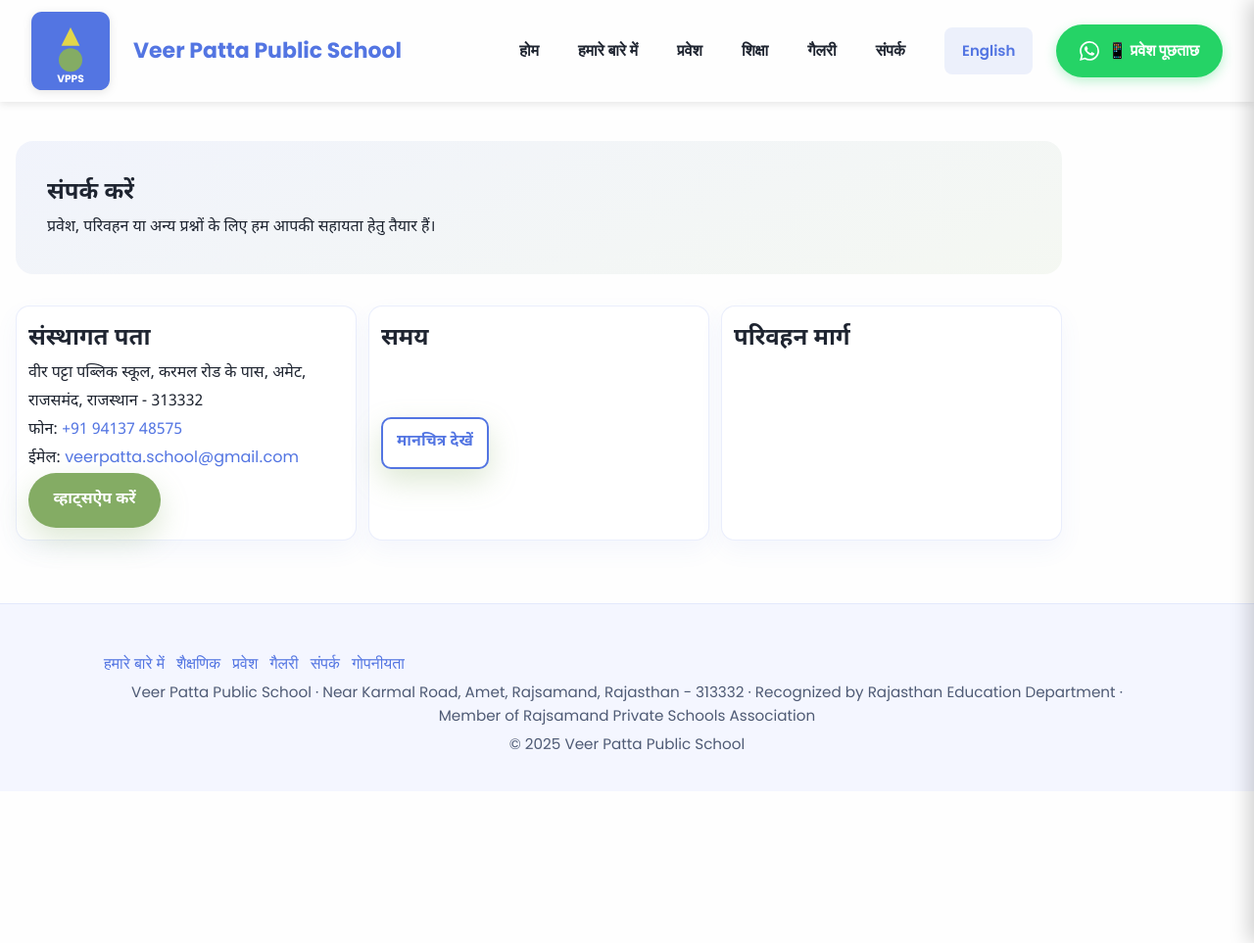
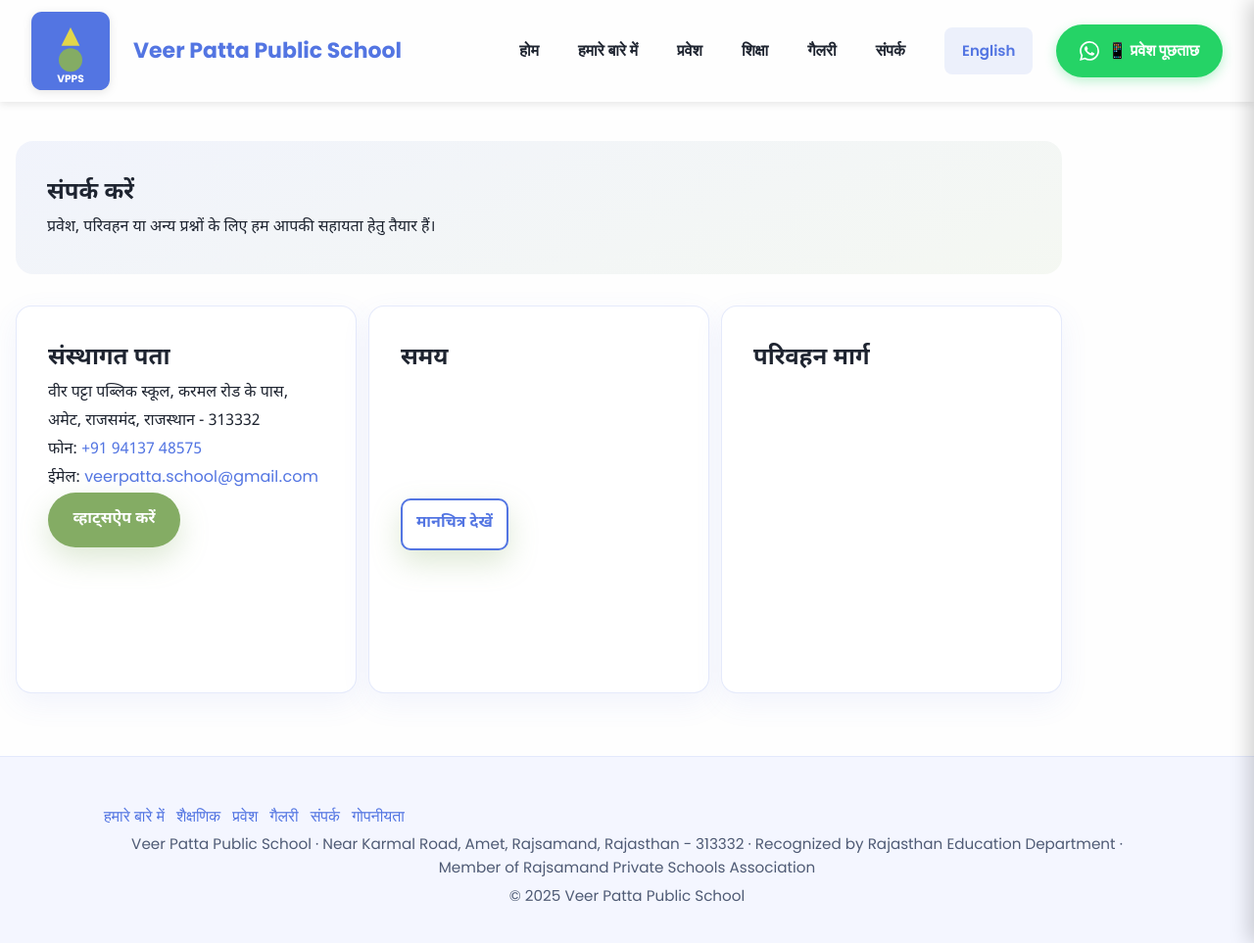
Before and after one commit to veerpatta/veerpatta-website, a Jekyll site: the page built from hi/contact.md, in a window 1280 px wide and 963 px high. Shown: the whole window at 98% size. Built offline with Jekyll 4.4.1, drawn with Linux system fonts in a browser that asks for light colours.

Commit message:
fix: add professional styling for 'Why Parents Choose Us' section
- Add white card container with subtle shadow and hover effects
- Implement green checkmark (✓) bullets for list items
- Enhance bold text readability with proper color and spacing
- Add Hindi language adjustments for better typography
- Include responsive design for mobile and tablet devices
- Ensure proper line-height and spacing throughout

This improves the visual presentation of the key benefits section
on both English and Hindi homepage versions.

```diff
--- a/assets/css/style.css
+++ b/assets/css/style.css
@@ -1236,3 +1236,120 @@ button:focus-visible {
   white-space: nowrap;
   border: 0;
 }
+
+/* =====================================================
+   WHY PARENTS CHOOSE US SECTION
+   Professional card styling with green checkmarks
+   ===================================================== */
+
+/* Card container for "Why Parents Choose Us" section */
+.card {
+  background: #ffffff;
+  border: 1px solid rgba(83, 117, 226, 0.15);
+  border-radius: 16px;
+  padding: 2rem;
+  box-shadow: 0 10px 30px rgba(83, 117, 226, 0.08);
+  transition: all 0.3s ease;
+}
+
+.card:hover {
+  transform: translateY(-4px);
+  box-shadow: 0 16px 40px rgba(83, 117, 226, 0.15);
+}
+
+/* List styling within cards */
+.card ul {
+  list-style: none;
+  padding: 0;
+  margin: 0;
+}
+
+.card ul li {
+  position: relative;
+  padding-left: 2rem;
+  margin-bottom: 1.25rem;
+  color: var(--muted-text);
+  line-height: 1.8;
+}
+
+.card ul li:last-child {
+  margin-bottom: 0;
+}
+
+/* Green checkmark bullets */
+.card ul li::before {
+  content: "✓";
+  position: absolute;
+  left: 0;
+  top: 0;
+  color: var(--brand-green);
+  font-size: 1.4rem;
+  font-weight: 700;
+  line-height: 1.6;
+}
+
+/* Bold text styling within list items */
+.card ul li strong {
+  color: var(--text-color);
+  font-weight: 700;
+  display: block;
+  margin-bottom: 0.25rem;
+}
+
+/* Hindi language adjustments for better readability */
+.lang-hi .card ul li {
+  line-height: 2;
+  font-size: 1.05rem;
+}
+
+.lang-hi .card ul li strong {
+  font-weight: 700;
+  font-size: 1.1rem;
+}
+
+/* Mobile responsive adjustments */
+@media (max-width: 768px) {
+  .card {
+    padding: 1.5rem;
+    border-radius: 12px;
+  }
+
+  .card ul li {
+    padding-left: 1.75rem;
+    margin-bottom: 1rem;
+    font-size: 0.95rem;
+  }
+
+  .card ul li::before {
+    font-size: 1.2rem;
+  }
+
+  .card ul li strong {
+    font-size: 1rem;
+  }
+
+  .lang-hi .card ul li {
+    font-size: 1rem;
+  }
+
+  .lang-hi .card ul li strong {
+    font-size: 1.05rem;
+  }
+}
+
+/* Extra small mobile devices */
+@media (max-width: 480px) {
+  .card {
+    padding: 1.25rem;
+  }
+
+  .card ul li {
+    padding-left: 1.5rem;
+    margin-bottom: 0.9rem;
+    font-size: 0.9rem;
+  }
+
+  .card ul li::before {
+    font-size: 1.1rem;
+  }
+}
```
